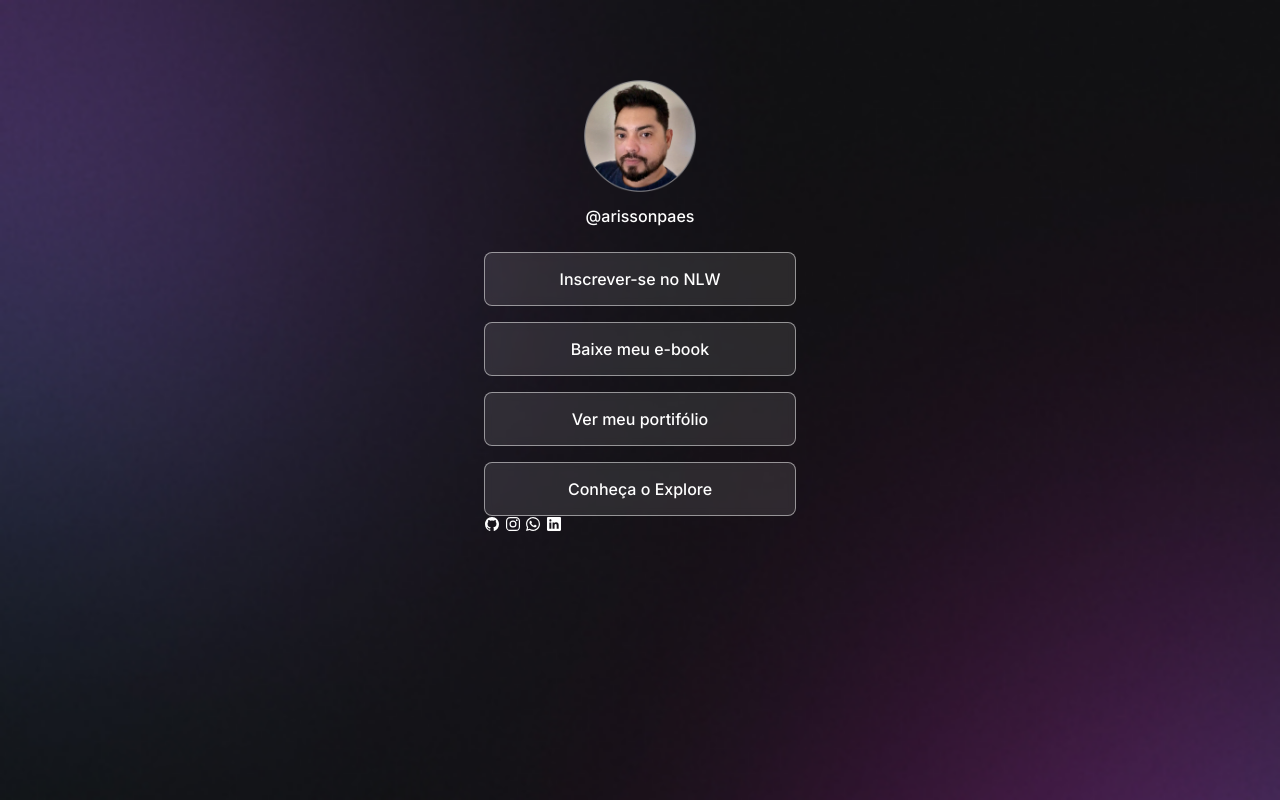
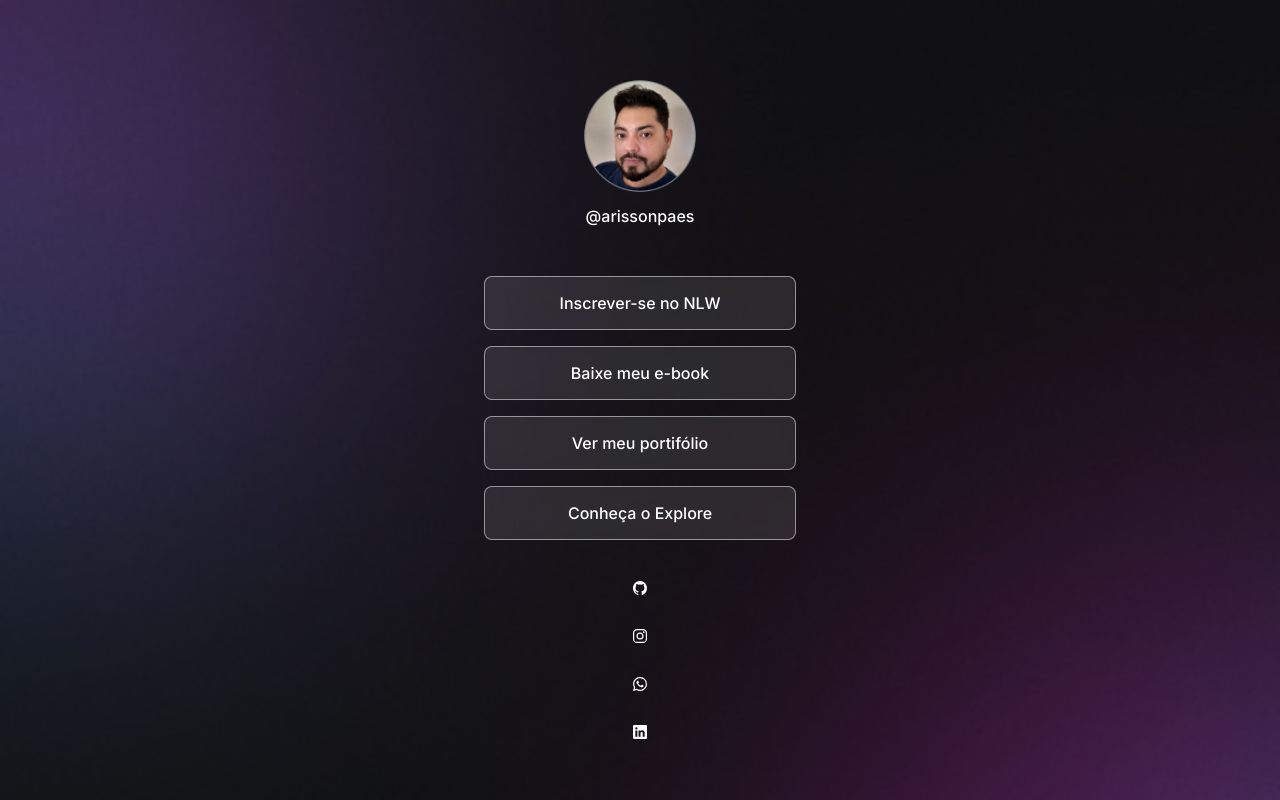
Before and after one commit to arissonpaes/proj-front, a plain HTML site: page index.html in a window 1280 px wide. Drawn offline with nearby package versions, Linux system fonts and the light colour scheme.

Commit message:
style ícons social

```diff
--- a/index.html
+++ b/index.html
@@ -35,10 +35,21 @@
         </li>
       </ul>
       <div id="social-links">
-          <ion-icon name="logo-github"></ion-icon>
-          <ion-icon name="logo-instagram"></ion-icon>
-          <ion-icon name="logo-whatsapp"></ion-icon>
-          <ion-icon name="logo-linkedin"></ion-icon>
+          <a href="https://github.com/arissonpaes" target="_blank">
+            <ion-icon name="logo-github"></ion-icon>
+          </a>
+
+          <a href="https://instagram.com/arissonpaes" target="_blank">
+            <ion-icon name="logo-instagram"></ion-icon>
+          </a>
+
+          <a href="https://wa.me/5541987950237" target="_blank">
+            <ion-icon name="logo-whatsapp"></ion-icon>
+          </a>
+
+          <a href="https://linkedin.com/in/arissonpaes" target="_blank">
+            <ion-icon name="logo-linkedin"></ion-icon>
+          </a>
       </div>
     </div>
     <script type="module" src="https://unpkg.com/ionicons@7.1.0/dist/ionicons/ionicons.esm.js"></script>
--- a/style.css
+++ b/style.css
@@ -49,6 +49,8 @@ ul {
   display: flex;
   flex-direction: column;
   gap: 16px;
+
+  padding: 24px 0;
 }
 
 ul li a {
@@ -75,3 +77,28 @@ ul li a:hover {
   background: rgba(255, 255, 255, 0.05);
   border: 1.5px solid white;
 }
+
+/* social links*/
+#socil-links {
+  display: flex;
+  justify-content: center;
+
+  padding: 24px 0;
+
+  font-size: 24px;
+}
+
+#social-links a {
+  display: flex;
+  align-items: center;
+  justify-content: center;
+  padding: 16px;
+
+  transition: background 0.2;
+  border-radius: 50%;
+}
+
+#social-link a:hover {
+  background: rgba(255, 255, 255, 0.2;
+  padding: 16px;
+}
```
